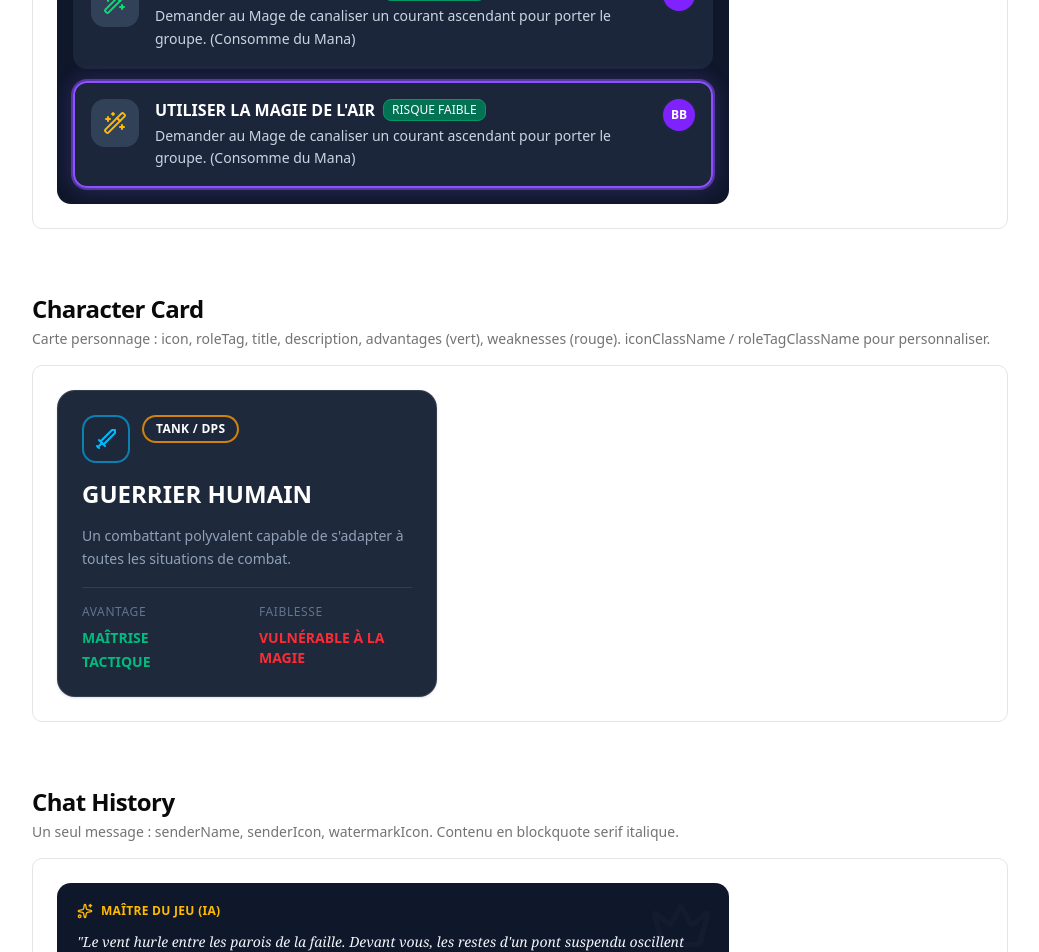
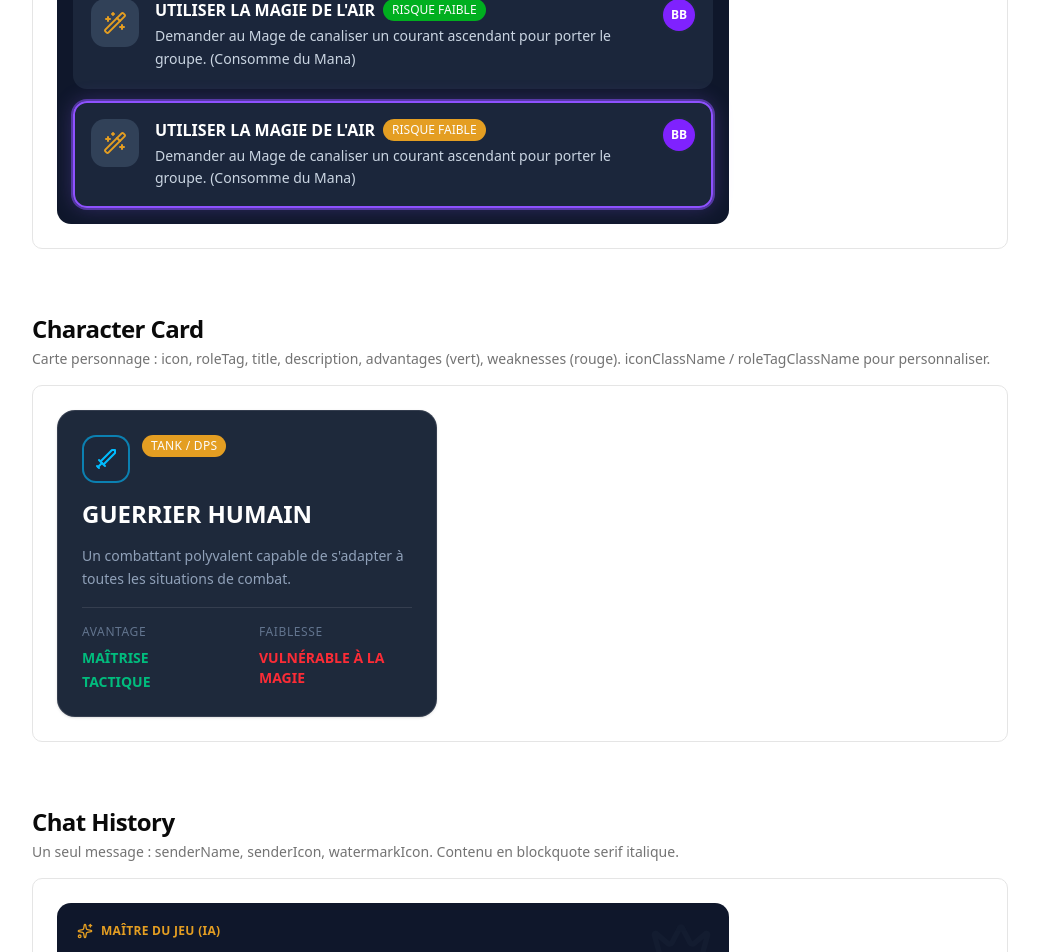
Before and after one commit to LignacAntony/fantasia-adventure, a Next.js app: page /design-system-game in a window 1280 px wide. Shown: the part 340-1292 px from the top of the page, without its empty margins (120-1159 px from the left). Built offline with nearby package versions, Linux system fonts and the light colour scheme.

Commit message:
modfify game components with design system components

```diff
--- a/src/app/design-system-game/page.tsx
+++ b/src/app/design-system-game/page.tsx
@@ -6,8 +6,6 @@ import { ChatHistory } from "@/components/chat-history"
 import { FeatureCard } from "@/components/feature-card"
 import {
   AlertCircleIcon,
-  Crown,
-  Sparkles,
   Sword,
   Users,
   WandSparkles,
@@ -50,22 +48,20 @@ export default function DesignSystemGamePage() {
 
         <Section
           title="Choice Card"
-          description="Carte de choix : icon, title, riskLabel (riskVariant: low | medium | high), description, avatars. selected pour la bordure violette + glow."
+          description="Carte de choix : icon, title, riskLabel, riskVariant (variants Badge : yellow, green, blue, red, purple, orange), description, avatars. selected pour la bordure violette + glow."
         >
           <div className="max-w-2xl space-y-3 rounded-xl bg-slate-900 p-4">
             <ChoiceCard
-              icon={<WandSparkles className="text-green-400" />}
               title="Utiliser la magie de l'air"
               riskLabel="Risque Faible"
-              riskVariant="low"
+              riskVariant="green"
               description="Demander au Mage de canaliser un courant ascendant pour porter le groupe. (Consomme du Mana)"
               avatars={[{ initials: "BB", className: "bg-violet-600" }]}
             />
             <ChoiceCard
-              icon={<WandSparkles className="text-amber-400" />}
               title="Utiliser la magie de l'air"
               riskLabel="Risque Faible"
-              riskVariant="low"
+              riskVariant="yellow"
               description="Demander au Mage de canaliser un courant ascendant pour porter le groupe. (Consomme du Mana)"
               avatars={[{ initials: "BB", className: "bg-violet-600" }]}
               selected
@@ -95,12 +91,7 @@ export default function DesignSystemGamePage() {
           description="Un seul message : senderName, senderIcon, watermarkIcon. Contenu en blockquote serif italique."
         >
           <div className="max-w-2xl">
-            <ChatHistory
-              senderName="Maître du jeu (IA)"
-              senderIcon={<Sparkles />}
-              senderClassName="text-amber-400"
-              watermarkIcon={<Crown className="text-slate-600" />}
-            >
+            <ChatHistory senderName="Maître du jeu (IA)">
               &quot;Le vent hurle entre les parois de la faille. Devant vous,
               les restes d&apos;un pont suspendu oscillent dangereusement. Des
               ronces d&apos;un violet sombre semblent ramper le long des cordes,
--- a/src/components/character-card.tsx
+++ b/src/components/character-card.tsx
@@ -3,13 +3,19 @@
 import * as React from "react"
 
 import { cn } from "@/lib/utils"
+import { Badge } from "@/components/ui/badge"
+import type { VariantProps } from "class-variance-authority"
+import { badgeVariants } from "@/components/ui/badge"
 import { Separator } from "@/components/ui/separator"
+
+export type CharacterCardRoleTagVariant = VariantProps<typeof badgeVariants>["variant"]
 
 export interface CharacterCardProps
   extends Omit<React.ComponentProps<"article">, "title"> {
   icon?: React.ReactNode
   iconClassName?: string
   roleTag?: React.ReactNode
+  roleTagVariant?: CharacterCardRoleTagVariant
   roleTagClassName?: string
   title: React.ReactNode
   description?: React.ReactNode
@@ -21,6 +27,7 @@ function CharacterCard({
   icon,
   iconClassName,
   roleTag,
+  roleTagVariant = "yellow",
   roleTagClassName,
   title,
   description,
@@ -49,14 +56,12 @@ function CharacterCard({
           </div>
         )}
         {roleTag != null && roleTag !== "" && (
-          <span
-            className={cn(
-              "inline-flex rounded-full border-2 border-amber-500/80 bg-slate-800/90 px-3 py-1 text-xs font-semibold uppercase tracking-wide text-white",
-              roleTagClassName
-            )}
+          <Badge
+            variant={roleTagVariant}
+            className={cn("uppercase tracking-wide", roleTagClassName)}
           >
             {roleTag}
-          </span>
+          </Badge>
         )}
       </div>
 
--- a/src/components/chat-history.tsx
+++ b/src/components/chat-history.tsx
@@ -1,28 +1,35 @@
 "use client"
 
 import * as React from "react"
+import { Crown, Sparkles } from "lucide-react"
 
 import { cn } from "@/lib/utils"
+
+const defaultWatermarkIcon = <Crown className="text-slate-600" />
 
 export interface ChatHistoryProps extends React.ComponentProps<"div"> {
   senderName: React.ReactNode
   senderIcon?: React.ReactNode
   senderClassName?: string
   children: React.ReactNode
-  watermarkIcon?: React.ReactNode
+  watermarkIcon?: React.ReactNode | null
   watermarkClassName?: string
 }
 
 function ChatHistory({
   senderName,
   senderIcon,
-  senderClassName = "text-amber-400",
+  senderClassName = "text-theme-yellow",
   children,
-  watermarkIcon,
+  watermarkIcon = defaultWatermarkIcon,
   watermarkClassName,
   className,
   ...props
 }: ChatHistoryProps) {
+  const displayIcon = senderIcon ?? <Sparkles className="size-4" />
+  const displayWatermark =
+    watermarkIcon === undefined ? defaultWatermarkIcon : watermarkIcon
+
   return (
     <div
       role="article"
@@ -32,7 +39,7 @@ function ChatHistory({
       )}
       {...props}
     >
-      {watermarkIcon && (
+      {displayWatermark != null && (
         <div
           className={cn(
             "pointer-events-none absolute right-4 top-4 size-16 opacity-[0.08] [&>svg]:size-full",
@@ -40,19 +47,17 @@ function ChatHistory({
           )}
           aria-hidden
         >
-          {watermarkIcon}
+          {displayWatermark}
         </div>
       )}
 
       <div className="relative flex items-center gap-2">
-        {senderIcon && (
-          <span
-            className={cn("flex shrink-0 [&>svg]:size-4", senderClassName)}
-            aria-hidden
-          >
-            {senderIcon}
-          </span>
-        )}
+        <span
+          className={cn("flex shrink-0 [&>svg]:size-4", senderClassName)}
+          aria-hidden
+        >
+          {displayIcon}
+        </span>
         <span
           className={cn(
             "text-xs font-semibold uppercase tracking-wide",
--- a/src/components/choice-card.tsx
+++ b/src/components/choice-card.tsx
@@ -1,19 +1,18 @@
 "use client"
 
 import * as React from "react"
+import { WandSparkles } from "lucide-react"
 
 import { cn } from "@/lib/utils"
+import { Badge } from "@/components/ui/badge"
+import type { VariantProps } from "class-variance-authority"
+import { badgeVariants } from "@/components/ui/badge"
 
-export type ChoiceCardRiskVariant = "low" | "medium" | "high"
+export type ChoiceCardRiskVariant = VariantProps<typeof badgeVariants>["variant"]
 
-const riskBadgeClasses: Record<ChoiceCardRiskVariant, string> = {
-  low: "bg-emerald-700/90 text-white border-emerald-600",
-  medium: "bg-amber-700/90 text-white border-amber-600",
-  high: "bg-red-700/90 text-white border-red-600",
-}
-
-export interface ChoiceCardProps extends React.ComponentProps<"div"> {
+export interface ChoiceCardProps extends Omit<React.ComponentProps<"div">, "title"> {
   icon?: React.ReactNode
+  iconClassName?: string
   title: React.ReactNode
   riskLabel?: string
   riskVariant?: ChoiceCardRiskVariant
@@ -24,15 +23,18 @@ export interface ChoiceCardProps extends React.ComponentProps<"div"> {
 
 function ChoiceCard({
   icon,
+  iconClassName = "text-theme-yellow",
   title,
   riskLabel,
-  riskVariant = "medium",
+  riskVariant = "green",
   description,
   avatars,
   selected = false,
   className,
   ...props
 }: ChoiceCardProps) {
+  const displayIcon = icon ?? <WandSparkles className="size-6" />
+
   return (
     <div
       role="article"
@@ -45,14 +47,15 @@ function ChoiceCard({
       )}
       {...props}
     >
-      {icon != null && (
-        <div
-          className="flex size-12 shrink-0 items-center justify-center rounded-xl bg-slate-700 text-white [&>svg]:size-6"
-          aria-hidden
-        >
-          {icon}
-        </div>
-      )}
+      <div
+        className={cn(
+          "flex size-12 shrink-0 items-center justify-center rounded-xl bg-slate-700 [&>svg]:size-6",
+          iconClassName
+        )}
+        aria-hidden
+      >
+        {displayIcon}
+      </div>
 
       <div className="min-w-0 flex-1 space-y-1">
         <div className="flex flex-wrap items-center gap-2">
@@ -60,14 +63,9 @@ function ChoiceCard({
             {title}
           </span>
           {riskLabel != null && riskLabel !== "" && (
-            <span
-              className={cn(
-                "rounded-md border px-2 py-0.5 text-xs font-medium uppercase",
-                riskBadgeClasses[riskVariant]
-              )}
-            >
+            <Badge variant={riskVariant}  className="uppercase">
               {riskLabel}
-            </span>
+            </Badge>
           )}
         </div>
         {description != null && (
```
